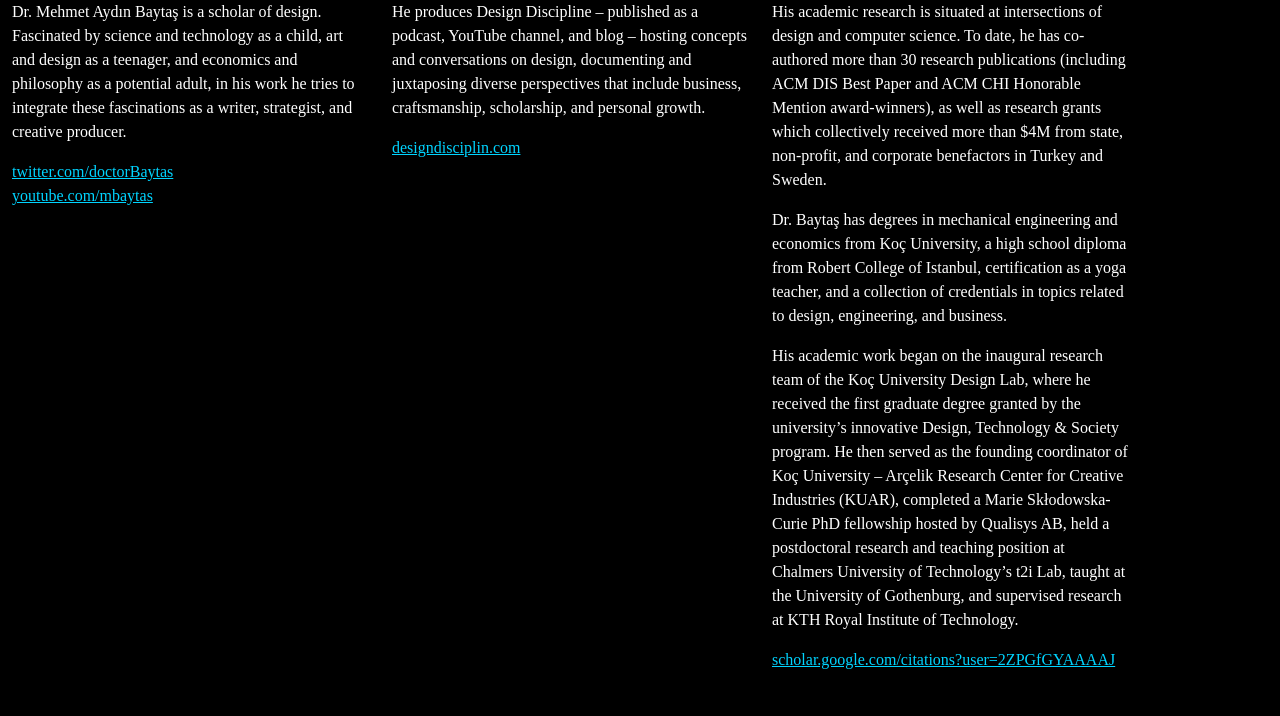
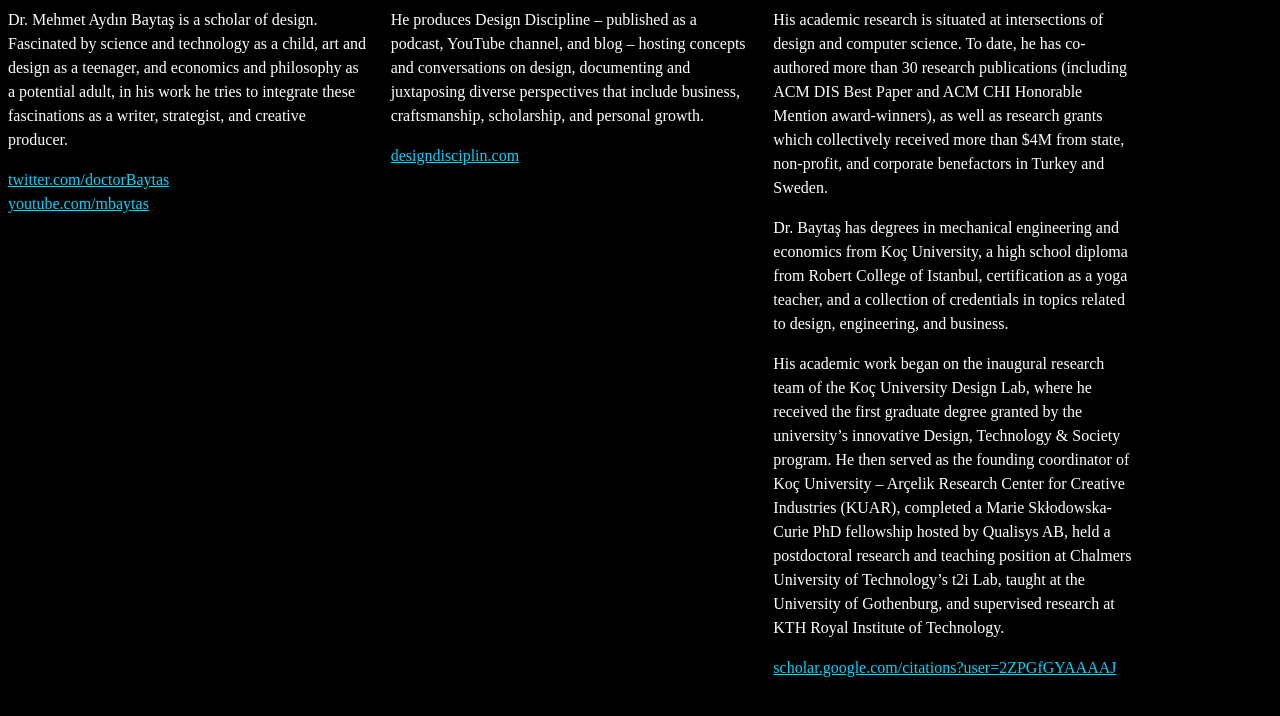
Before and after one commit to l77l77/mbaytas.github.io, a Jekyll site: the page built from README.md, in a window 1280 px wide. Shown: the top 716 px of the page. Built offline with Jekyll 4.4.1, drawn with Linux system fonts in a browser that asks for light colours; some web fonts are replaced; our own code applies the rules of GitHub Pages for plain Markdown files; comment, search, counter and statistics services are not loaded.

Commit message:
Update default.html

```diff
--- a/_layouts/default.html
+++ b/_layouts/default.html
@@ -43,7 +43,7 @@
 
   </head>
   <body>
-    <div class="container markdown-body">
+    <div class="container markdown-body p-2">
 
       {{ content }}
 
```
